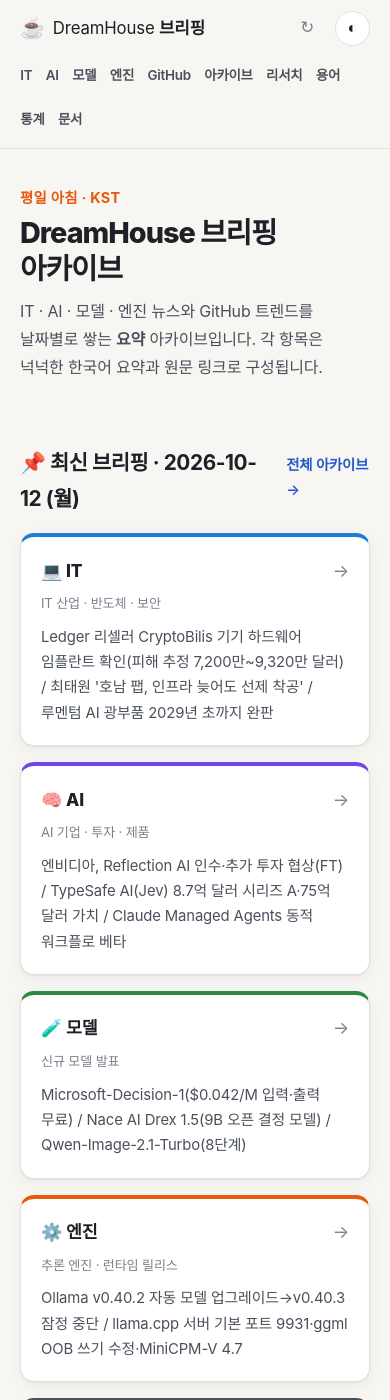
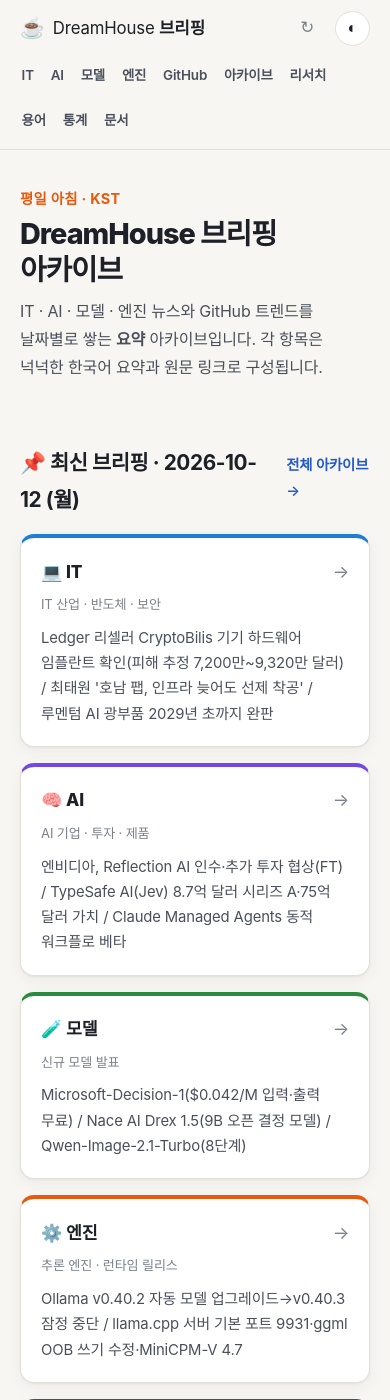
Before and after one commit to DreamHouseKSH/dreamhouse-briefings, a Jekyll site: the page built from index.html, in a window 390 px wide and 1400 px high. Built offline with Jekyll 4.4.1, drawn with Linux system fonts in a browser that asks for light colours; some web fonts are replaced.

Commit message:
css: drop ineffective phone nav squeeze (nav wraps naturally on phones)

```diff
--- a/assets/css/style.css
+++ b/assets/css/style.css
@@ -595,9 +595,3 @@
   .stats-chart svg { height: 160px; }
   .stats-top li { grid-template-columns: 1.4rem minmax(0, 1fr) 22% 2rem; gap: .45rem; }
 }
-/* 폰 폭: 메뉴 항목이 늘어도(통계 추가) 메뉴는 한 줄 → 헤더 전체 두 줄 유지 */
-@media (max-width: 40rem) {
-  .main-nav { gap: 0; }
-  .main-nav a { padding: .3rem .42rem; font-size: .84rem; letter-spacing: -0.02em; }
-}
-@media (max-width: 23rem) { .main-nav a { padding: .3rem .3rem; font-size: .8rem; } }
```
